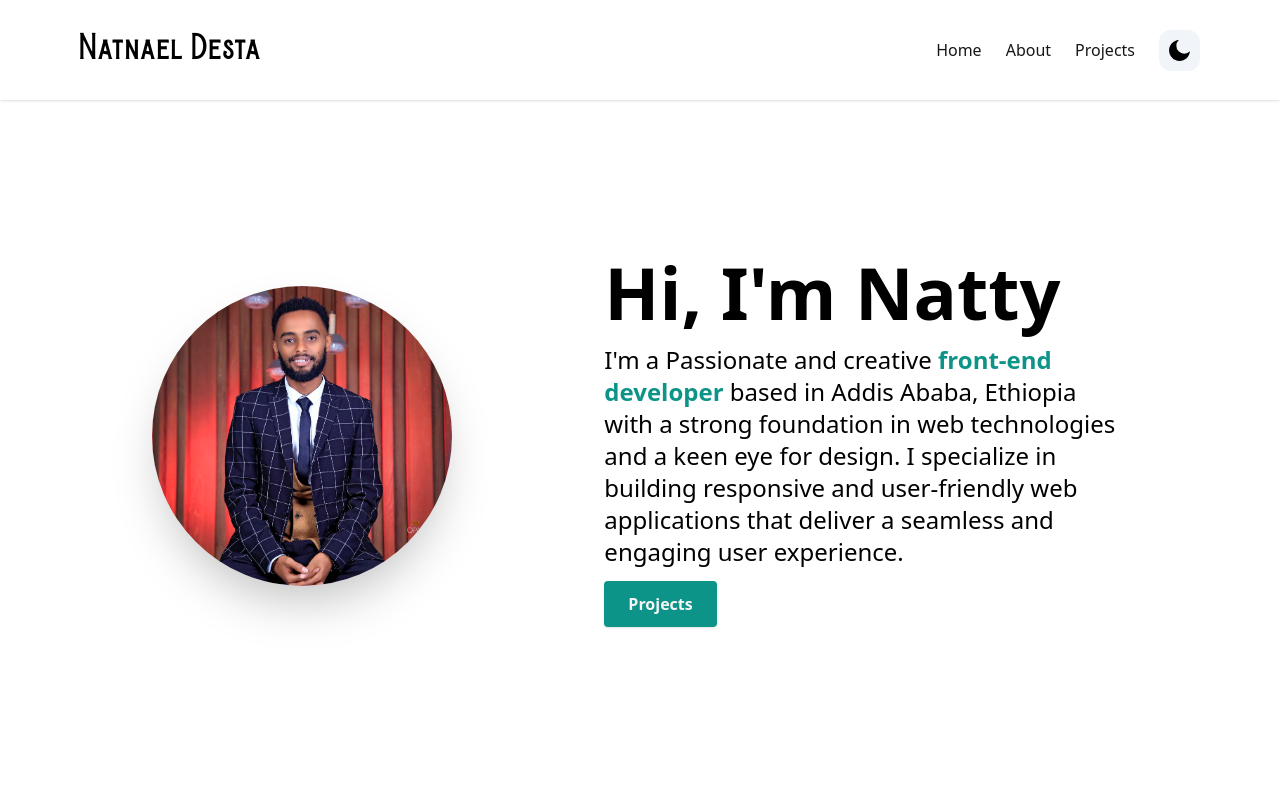
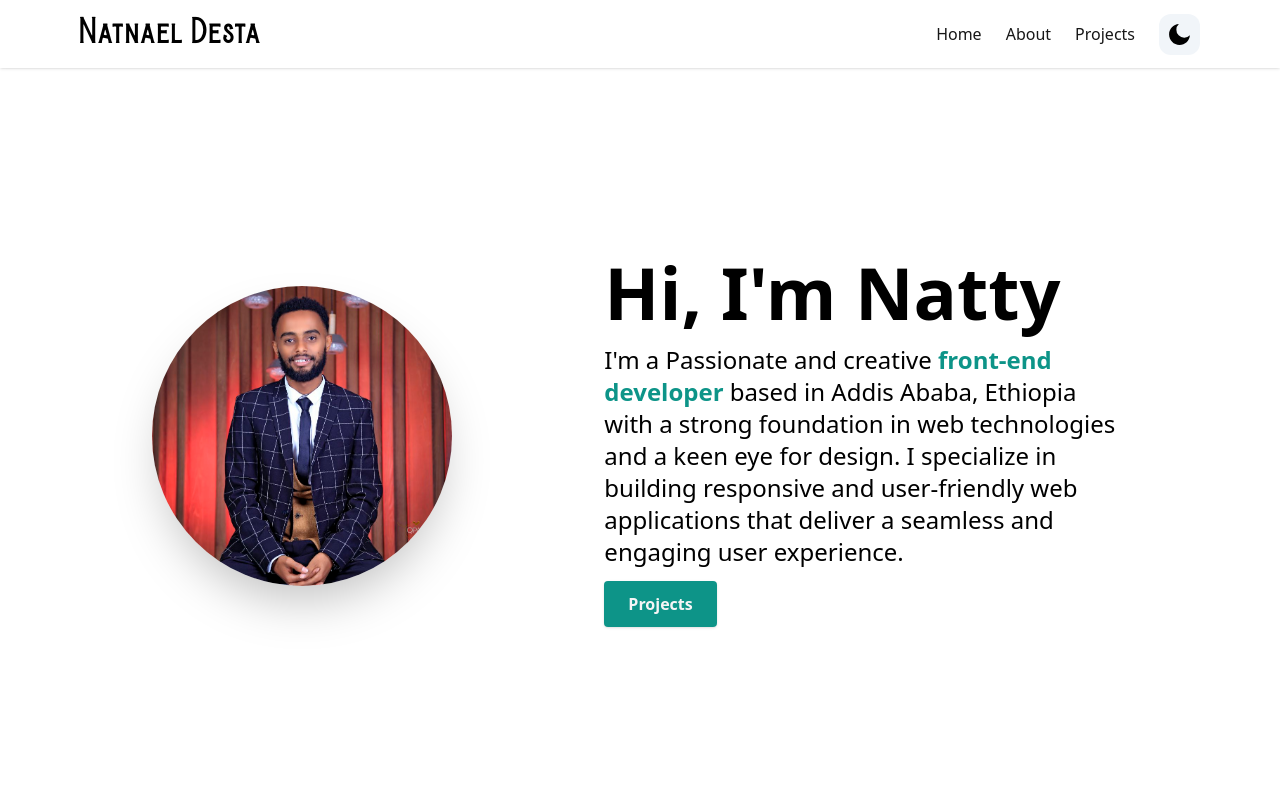
Before and after one commit to Natty-ph2/OIBSIP, a Next.js app: page / in a window 1280 px wide. Shown: the top 800 px of the page. Built offline with nearby package versions, Linux system fonts and the light colour scheme.

Commit message:
navchange

```diff
--- a/components/Navbar.tsx
+++ b/components/Navbar.tsx
@@ -38,11 +38,13 @@ const Navbar = () => {
     return <header className="w-full sm:px-20  mx-auto px-4 fixed top-0 z-50 shadow bg-white dark:bg-stone-900 dark:border-b dark:border-stone-600">
         <div className="justify-between md:items-center md:flex">
             <div>
-                <div className="flex items-center justify-between py-3">
+                <div className="flex items-center justify-between py-4">
                     <Link to="home">
-                       <div className="md:py-5 md:block">
+
+                    <h2 className="text-3xl  font-burtons cursor-pointer">Natnael Desta</h2>
+                       {/* <div className="md:py-5 md:block">
                           <h2 className="text-3xl  font-burtons cursor-pointer">Natnael Desta</h2>
-                       </div>
+                       </div> */}
                     </Link>
 
                   <div className="md:hidden">
```
